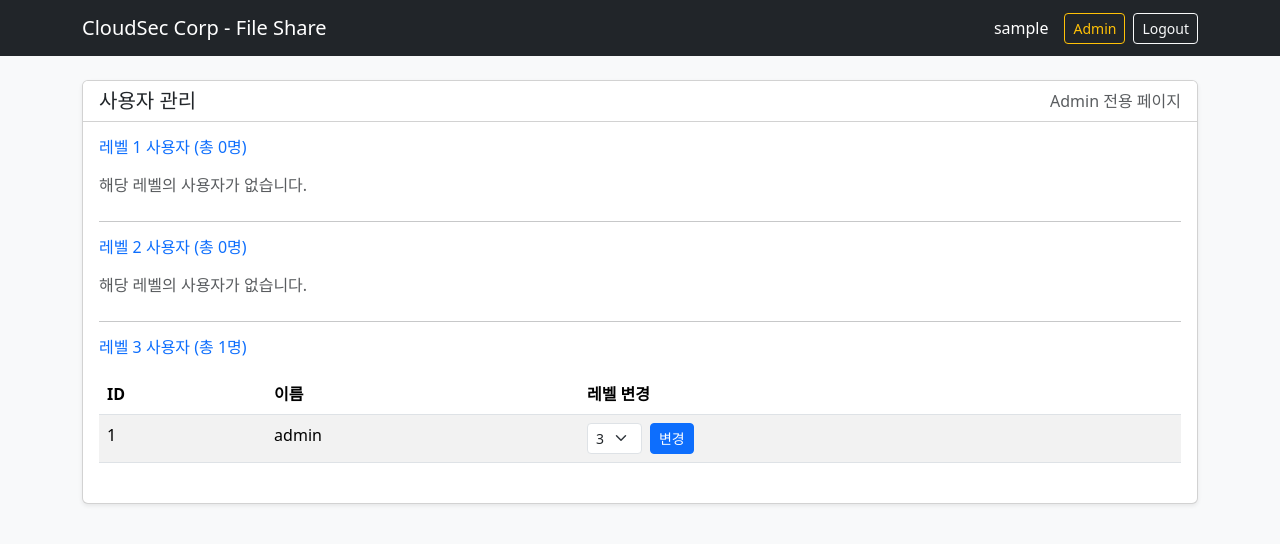
After one commit to suengyeon/kshield_jr_test, a Flask app: page /admin/users in a window 1280 px wide. The commit adds this page. Shown: the top 544 px of the page. Run offline with Flask 3, Linux system fonts and the light colour scheme; the visitor is signed in with stand-in values (Sample User, id 1); data comes from the database, SQL or seed files in the repository.

Commit message:
레벨 및 관리자 페이지 추가

```diff
--- a/app.py
+++ b/app.py
@@ -1,5 +1,7 @@
 import os
 import sqlite3
+import json
+import logging
 from datetime import datetime
 from functools import wraps
 from pathlib import Path
@@ -9,6 +11,7 @@ import boto3
 from flask import (
     Flask,
     Response,
+    abort,
     flash,
     g,
     redirect,
@@ -27,9 +30,17 @@ BUCKET_NAME = os.getenv("S3_BUCKET_NAME", "cloudsec-corp-storage-0501")
 REGION = os.getenv("AWS_DEFAULT_REGION", "ap-northeast-2")
 DEFAULT_USERNAME = os.getenv("APP_DEFAULT_USERNAME", "admin")
 DEFAULT_PASSWORD = os.getenv("APP_DEFAULT_PASSWORD", "ChangeMe123!")
+AUDIT_LOG_PATH = BASE_DIR / "security_audit.log"
 
 app = Flask(__name__)
 app.secret_key = os.getenv("FLASK_SECRET_KEY", "dev-secret-change-me")
+
+# 보안 감사 로그 설정
+audit_logger = logging.getLogger("audit")
+audit_logger.setLevel(logging.INFO)
+audit_handler = logging.FileHandler(AUDIT_LOG_PATH)
+audit_handler.setFormatter(logging.Formatter("%(message)s"))
+audit_logger.addHandler(audit_handler)
 
 
 def get_s3_client():
@@ -58,7 +69,9 @@ def init_db():
         CREATE TABLE IF NOT EXISTS users (
             id INTEGER PRIMARY KEY AUTOINCREMENT,
             username TEXT UNIQUE NOT NULL,
-            password_hash TEXT NOT NULL
+            password_hash TEXT NOT NULL,
+            role TEXT NOT NULL DEFAULT 'user',
+            level INTEGER NOT NULL DEFAULT 1
         )
         """
     )
@@ -72,6 +85,7 @@ def init_db():
             s3_key TEXT UNIQUE NOT NULL,
             size_bytes INTEGER NOT NULL,
             uploaded_at TEXT NOT NULL,
+            target_levels TEXT NOT NULL DEFAULT '1',
             FOREIGN KEY(owner_id) REFERENCES users(id),
             FOREIGN KEY(uploaded_by) REFERENCES users(id)
         )
@@ -81,14 +95,53 @@ def init_db():
     if "uploaded_by" not in columns:
         cursor.execute("ALTER TABLE files ADD COLUMN uploaded_by INTEGER")
         cursor.execute("UPDATE files SET uploaded_by = owner_id WHERE uploaded_by IS NULL")
+    if "required_level" not in columns:
+        cursor.execute("ALTER TABLE files ADD COLUMN required_level INTEGER NOT NULL DEFAULT 1")
+        if "min_level" in columns:
+            cursor.execute("UPDATE files SET required_level = min_level")
+    if "allow_lower" in columns:
+        # Migrate from allow_lower to target_levels
+        all_files = cursor.execute("SELECT id, required_level, allow_lower FROM files").fetchall()
+        for file_row in all_files:
+            required_level = file_row[1]
+            allow_lower = file_row[2]
+            if allow_lower:
+                # allow_lower가 True면 1부터 required_level까지 모두 허용
+                target_levels = ",".join(str(l) for l in range(1, required_level + 1))
+            else:
+                # allow_lower가 False면 required_level만 허용
+                target_levels = str(required_level)
+            cursor.execute("UPDATE files SET target_levels = ? WHERE id = ?", (target_levels, file_row[0]))
+        cursor.execute("ALTER TABLE files DROP COLUMN allow_lower")
+    if "target_levels" not in columns:
+        cursor.execute("ALTER TABLE files ADD COLUMN target_levels TEXT NOT NULL DEFAULT '1'")
+    if "required_level" in columns and "target_levels" in columns:
+        # Make sure all files have target_levels set
+        cursor.execute("UPDATE files SET target_levels = CAST(required_level AS TEXT) WHERE target_levels IS NULL")
 
-    user = cursor.execute(
+    # Check if role and level columns exist in users table
+    user_columns = {row[1] for row in cursor.execute("PRAGMA table_info(users)").fetchall()}
+    if "role" not in user_columns:
+        cursor.execute("ALTER TABLE users ADD COLUMN role TEXT NOT NULL DEFAULT 'user'")
+    if "level" not in user_columns:
+        cursor.execute("ALTER TABLE users ADD COLUMN level INTEGER NOT NULL DEFAULT 1")
+
+    default_user = cursor.execute(
         "SELECT id FROM users WHERE username = ?", (DEFAULT_USERNAME,)
     ).fetchone()
-    if not user:
+    if not default_user:
         cursor.execute(
-            "INSERT INTO users (username, password_hash) VALUES (?, ?)",
-            (DEFAULT_USERNAME, generate_password_hash(DEFAULT_PASSWORD)),
+            "INSERT INTO users (username, password_hash, role, level) VALUES (?, ?, ?, ?)",
+            (DEFAULT_USERNAME, generate_password_hash(DEFAULT_PASSWORD), "admin", 3),
+        )
+
+    admin_user = cursor.execute(
+        "SELECT id FROM users WHERE username = 'admin'"
+    ).fetchone()
+    if not admin_user:
+        cursor.execute(
+            "INSERT INTO users (username, password_hash, role, level) VALUES (?, ?, ?, ?)",
+            ("admin", generate_password_hash(DEFAULT_PASSWORD), "admin", 3),
         )
     db.commit()
     db.close()
@@ -104,18 +157,110 @@ def login_required(view_func):
     return wrapped
 
 
+def admin_required(view_func):
+    @wraps(view_func)
+    def wrapped(*args, **kwargs):
+        if session.get("level") != 3:
+            abort(403)
+        return view_func(*args, **kwargs)
+
+    return wrapped
+
+
 @app.route("/")
 @login_required
 def index():
     db = get_db()
-    files = db.execute(
+    all_files = db.execute(
         """
-        SELECT id, uploaded_by, original_name, size_bytes, uploaded_at
-        FROM files
-        ORDER BY uploaded_at DESC
+        SELECT f.id,
+               f.owner_id,
+               f.original_name,
+               f.size_bytes,
+               f.uploaded_at,
+               f.target_levels,
+               u.username AS uploaded_by_username
+        FROM files f
+        LEFT JOIN users u ON f.uploaded_by = u.id
+        ORDER BY f.uploaded_at DESC
         """
     ).fetchall()
-    return render_template("index.html", files=files, username=session["username"])
+
+    # 사용자의 권한에 따라 파일 필터링
+    user_level = session.get("level", 1)
+    user_id = session.get("user_id")
+    filtered_files = []
+
+    for file in all_files:
+        has_access = False
+        if file["owner_id"] == user_id:
+            # 파일 소유자인 경우
+            has_access = True
+        elif session.get("role") == "admin":
+            # 관리자인 경우
+            has_access = True
+        else:
+            # target_levels에 포함되는지 확인
+            target_levels = [int(l.strip()) for l in file["target_levels"].split(",")]
+            if user_level in target_levels:
+                has_access = True
+
+        if has_access:
+            filtered_files.append(file)
+
+    return render_template("index.html", files=filtered_files, username=session["username"])
+
+
+@app.route("/admin/users", methods=["GET", "POST"])
+@login_required
+@admin_required
+def admin_users():
+    db = get_db()
+    if request.method == "POST":
+        target_id = request.form.get("user_id", type=int)
+        new_level = request.form.get("new_level", type=int)
+
+        if target_id is None or new_level is None or new_level not in (1, 2, 3):
+            flash("유효한 레벨을 선택해주세요.", "danger")
+            return redirect(url_for("admin_users"))
+
+        user_row = db.execute(
+            "SELECT id, username, level FROM users WHERE id = ?",
+            (target_id,),
+        ).fetchone()
+        if not user_row:
+            flash("사용자를 찾을 수 없습니다.", "danger")
+            return redirect(url_for("admin_users"))
+
+        db.execute(
+            "UPDATE users SET level = ? WHERE id = ?",
+            (new_level, target_id),
+        )
+        db.commit()
+
+        audit_log = {
+            "timestamp": datetime.utcnow().isoformat(timespec="seconds"),
+            "event": "ADMIN_ACTION: USER_LEVEL_CHANGED",
+            "admin": session.get("username"),
+            "target_user_id": target_id,
+            "target_username": user_row["username"],
+            "new_level": new_level,
+        }
+        audit_logger.info(json.dumps(audit_log, ensure_ascii=False))
+
+        flash(f"{user_row['username']}님의 레벨이 {new_level}로 변경되었습니다.", "success")
+        return redirect(url_for("admin_users"))
+
+    users = db.execute(
+        "SELECT id, username, level FROM users ORDER BY id ASC"
+    ).fetchall()
+
+    # 레벨별로 그룹화
+    users_by_level = {}
+    for level in [1, 2, 3]:
+        users_by_level[level] = [user for user in users if user["level"] == level]
+
+    return render_template("admin_users.html", users_by_level=users_by_level)
 
 
 @app.route("/upload", methods=["POST"])
@@ -148,12 +293,39 @@ def upload():
         flash("S3 업로드 중 오류가 발생했습니다.", "danger")
         return redirect(url_for("index"))
 
+    # 접근 허용 레벨 수집
+    user_level = session.get("level", 1)
+    selected_levels = []
+    for level in range(1, 4):
+        if request.form.get(f"level_{level}") == "on":
+            selected_levels.append(level)
+
+    if not selected_levels:
+        flash("접근 허용 레벨을 최소 하나 이상 선택해주세요.", "danger")
+        return redirect(url_for("index"))
+
+    # 사용자가 자신의 레벨보다 높은 레벨을 선택했는지 확인
+    if any(level > user_level for level in selected_levels):
+        audit_log = {
+            "timestamp": datetime.utcnow().isoformat(timespec="seconds"),
+            "event": "UNLAWFUL_LEVEL_ASSIGNMENT",
+            "username": session.get("username"),
+            "user_level": user_level,
+            "requested_levels": ",".join(str(l) for l in selected_levels),
+            "file_name": filename,
+        }
+        audit_logger.critical(json.dumps(audit_log, ensure_ascii=False))
+        flash("자신의 권한보다 높은 레벨을 선택할 수 없습니다.", "danger")
+        return redirect(url_for("index"))
+
+    target_levels = ",".join(str(l) for l in selected_levels)
+
     uploaded_at = datetime.utcnow().isoformat(timespec="seconds")
     db = get_db()
     db.execute(
         """
-        INSERT INTO files (owner_id, uploaded_by, original_name, s3_key, size_bytes, uploaded_at)
-        VALUES (?, ?, ?, ?, ?, ?)
+        INSERT INTO files (owner_id, uploaded_by, original_name, s3_key, size_bytes, uploaded_at, target_levels)
+        VALUES (?, ?, ?, ?, ?, ?, ?)
         """,
         (
             session["user_id"],
@@ -162,6 +334,7 @@ def upload():
             s3_key,
             file_size,
             uploaded_at,
+            target_levels,
         ),
     )
     db.commit()
@@ -180,15 +353,45 @@ def download():
     db = get_db()
     file_row = db.execute(
         """
-        SELECT original_name, s3_key
+        SELECT id, original_name, s3_key, target_levels, owner_id
         FROM files
-        WHERE id = ? AND owner_id = ?
+        WHERE id = ?
         """,
-        (file_id, session["user_id"]),
+        (file_id,),
     ).fetchone()
     if not file_row:
-        flash("파일 접근 권한이 없습니다.", "danger")
+        flash("잘못된 요청입니다.", "danger")
         return redirect(url_for("index"))
+
+    user_level = session.get("level", 1)
+    user_id = session.get("user_id")
+    is_admin = session.get("role") == "admin"
+
+    # 권한 검증 로직
+    has_access = False
+    if file_row["owner_id"] == user_id:
+        # 파일 소유자인 경우
+        has_access = True
+    elif is_admin:
+        # 관리자인 경우
+        has_access = True
+    else:
+        # target_levels에 포함되는지 확인
+        target_levels = [int(l.strip()) for l in file_row["target_levels"].split(",")]
+        if user_level in target_levels:
+            has_access = True
+
+    if not has_access:
+        audit_log = {
+            "timestamp": datetime.utcnow().isoformat(timespec="seconds"),
+            "event": "SECURITY: GRANULAR_ACL_REJECTION",
+            "username": session.get("username"),
+            "user_level": user_level,
+            "allowed_levels": file_row["target_levels"],
+            "file_id": file_row["id"],
+        }
+        audit_logger.warning(json.dumps(audit_log, ensure_ascii=False))
+        abort(403)
 
     try:
         s3_obj = get_s3_client().get_object(Bucket=BUCKET_NAME, Key=file_row["s3_key"])
@@ -219,14 +422,18 @@ def delete():
     db = get_db()
     file_row = db.execute(
         """
-        SELECT id, s3_key
+        SELECT id, s3_key, owner_id
         FROM files
-        WHERE id = ? AND owner_id = ?
+        WHERE id = ?
         """,
-        (file_id, session["user_id"]),
+        (file_id,),
     ).fetchone()
     if not file_row:
-        flash("파일 접근 권한이 없습니다.", "danger")
+        flash("파일을 찾을 수 없습니다.", "danger")
+        return redirect(url_for("index"))
+
+    if file_row["owner_id"] != session["user_id"] and session.get("role") != "admin":
+        flash("삭제 권한이 없습니다.", "danger")
         return redirect(url_for("index"))
 
     try:
@@ -248,7 +455,7 @@ def login():
         password = request.form.get("password", "")
         db = get_db()
         user = db.execute(
-            "SELECT id, username, password_hash FROM users WHERE username = ?",
+            "SELECT id, username, password_hash, role, level FROM users WHERE username = ?",
             (username,),
         ).fetchone()
 
@@ -259,9 +466,71 @@ def login():
         session.clear()
         session["user_id"] = user["id"]
         session["username"] = user["username"]
+        session["role"] = user["role"]
+        session["level"] = user["level"]
         return redirect(url_for("index"))
 
     return render_template("login.html")
+
+
+@app.route("/register", methods=["GET", "POST"])
+def register():
+    if request.method == "POST":
+        username = request.form.get("username", "").strip()
+        password = request.form.get("password", "").strip()
+        password_confirm = request.form.get("password_confirm", "").strip()
+
+        # Validation
+        if not username or not password:
+            flash("아이디와 비밀번호를 입력해주세요.", "danger")
+            return render_template("signup.html")
+
+        if len(username) < 3:
+            flash("아이디는 최소 3글자 이상이어야 합니다.", "danger")
+            return render_template("signup.html")
+
+        if len(password) < 6:
+            flash("비밀번호는 최소 6글자 이상이어야 합니다.", "danger")
+            return render_template("signup.html")
+
+        if password != password_confirm:
+            flash("비밀번호가 일치하지 않습니다.", "danger")
+            return render_template("signup.html")
+
+        db = get_db()
+        existing_user = db.execute(
+            "SELECT id FROM users WHERE username = ?", (username,)
+        ).fetchone()
+
+        if existing_user:
+            flash("이미 존재하는 아이디입니다.", "danger")
+            return render_template("signup.html")
+
+        try:
+            password_hash = generate_password_hash(password)
+            db.execute(
+                "INSERT INTO users (username, password_hash, role) VALUES (?, ?, ?)",
+                (username, password_hash, "user"),
+            )
+            db.commit()
+
+            # 보안 감사 로그 기록
+            audit_log = {
+                "timestamp": datetime.utcnow().isoformat(timespec="seconds"),
+                "event": "NEW_USER_REGISTERED",
+                "username": username,
+                "level": "INFO"
+            }
+            audit_logger.info(json.dumps(audit_log, ensure_ascii=False))
+
+            flash("회원가입이 완료되었습니다. 로그인해주세요.", "success")
+            return redirect(url_for("login"))
+
+        except Exception as e:
+            flash("회원가입 중 오류가 발생했습니다.", "danger")
+            return render_template("signup.html")
+
+    return render_template("signup.html")
 
 
 @app.route("/logout")
--- /dev/null
+++ b/templates/admin_users.html
@@ -0,0 +1,63 @@
+{% extends "base.html" %}
+{% block content %}
+<div class="row">
+    <div class="col-12">
+        <div class="card shadow-sm">
+            <div class="card-header bg-white d-flex justify-content-between align-items-center">
+                <h5 class="mb-0">사용자 관리</h5>
+                <span class="text-muted">Admin 전용 페이지</span>
+            </div>
+            <div class="card-body">
+                {% for level in [1, 2, 3] %}
+                <div class="mb-4">
+                    <h6 class="text-primary mb-3">
+                        레벨 {{ level }} 사용자 (총 {{ users_by_level[level]|length }}명)
+                    </h6>
+                    {% if users_by_level[level] %}
+                    <div class="table-responsive mb-3">
+                        <table class="table table-striped mb-0">
+                            <thead>
+                                <tr>
+                                    <th>ID</th>
+                                    <th>이름</th>
+                                    <th>레벨 변경</th>
+                                </tr>
+                            </thead>
+                            <tbody>
+                                {% for user in users_by_level[level] %}
+                                <tr>
+                                    <td>{{ user['id'] }}</td>
+                                    <td>{{ user['username'] }}</td>
+                                    <td>
+                                        <form method="post" action="{{ url_for('admin_users') }}" class="row gy-2 gx-2 align-items-center">
+                                            <input type="hidden" name="user_id" value="{{ user['id'] }}">
+                                            <div class="col-auto">
+                                                <select name="new_level" class="form-select form-select-sm" required>
+                                                    {% for lvl in [1, 2, 3] %}
+                                                    <option value="{{ lvl }}" {% if lvl == user['level'] %}selected{% endif %}>{{ lvl }}</option>
+                                                    {% endfor %}
+                                                </select>
+                                            </div>
+                                            <div class="col-auto">
+                                                <button type="submit" class="btn btn-sm btn-primary">변경</button>
+                                            </div>
+                                        </form>
+                                    </td>
+                                </tr>
+                                {% endfor %}
+                            </tbody>
+                        </table>
+                    </div>
+                    {% else %}
+                    <p class="text-muted mb-3">해당 레벨의 사용자가 없습니다.</p>
+                    {% endif %}
+                </div>
+                {% if not loop.last %}
+                <hr>
+                {% endif %}
+                {% endfor %}
+            </div>
+        </div>
+    </div>
+</div>
+{% endblock %}
--- a/templates/base.html
+++ b/templates/base.html
@@ -12,8 +12,11 @@
         <a class="navbar-brand" href="{{ url_for('index') }}">CloudSec Corp - File Share</a>
         <div class="d-flex">
             {% if session.get("user_id") %}
-            <span class="text-white me-3 align-self-center">{{ session.get("username") }}</span>
-            <a class="btn btn-outline-light btn-sm" href="{{ url_for('logout') }}">Logout</a>
+                <span class="text-white me-3 align-self-center">{{ session.get("username") }}</span>
+                {% if session.get("level") == 3 %}
+                <a class="btn btn-outline-warning btn-sm me-2" href="{{ url_for('admin_users') }}">Admin</a>
+                {% endif %}
+                <a class="btn btn-outline-light btn-sm" href="{{ url_for('logout') }}">Logout</a>
             {% endif %}
         </div>
     </div>
--- a/templates/login.html
+++ b/templates/login.html
@@ -18,6 +18,9 @@
                     </div>
                     <button type="submit" class="btn btn-primary w-100">Login</button>
                 </form>
+                <div class="mt-3">
+                    <a href="{{ url_for('register') }}" class="btn btn-outline-secondary w-100">회원가입</a>
+                </div>
             </div>
         </div>
     </div>
```
Also changed, not shown: templates/index.html (+19 -2 lines), templates/signup.html (added, +33 -0 lines).
